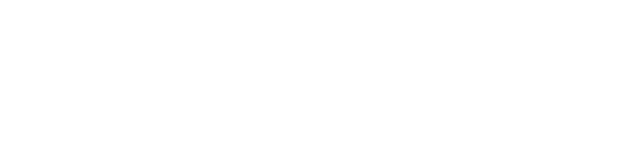
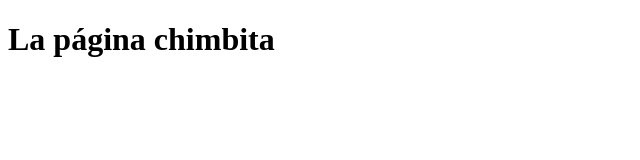
Before and after one commit to Leo150602/ProyectoIntegrador, a plain HTML site: page index.html in a window 1280 px wide. Shown: the whole page, without its empty margins (0-640 px from the left). Drawn offline with Linux system fonts and the light colour scheme.

Commit message:
commit de prueba

```diff
--- a/index.html
+++ b/index.html
@@ -7,7 +7,7 @@
     <title>Grupo Uribe | GCO</title>
 </head>
 <body>
-
+    <h1> La página chimbita</h1>
 
     <script reel="./js/index.js"></script>
 </body>
```
